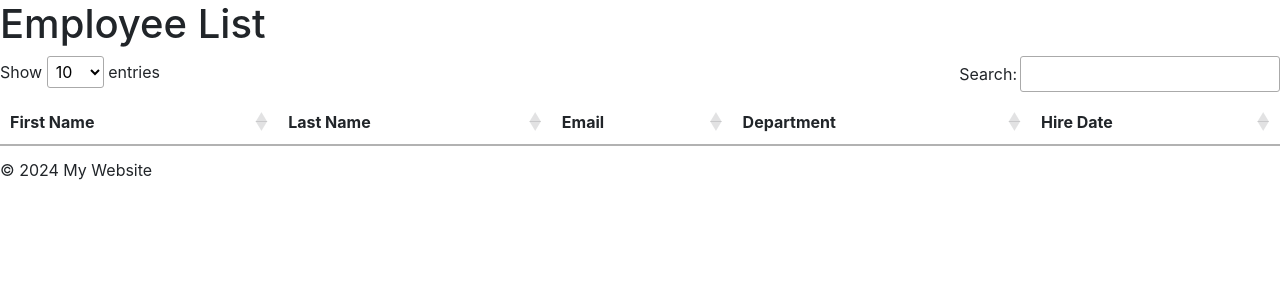
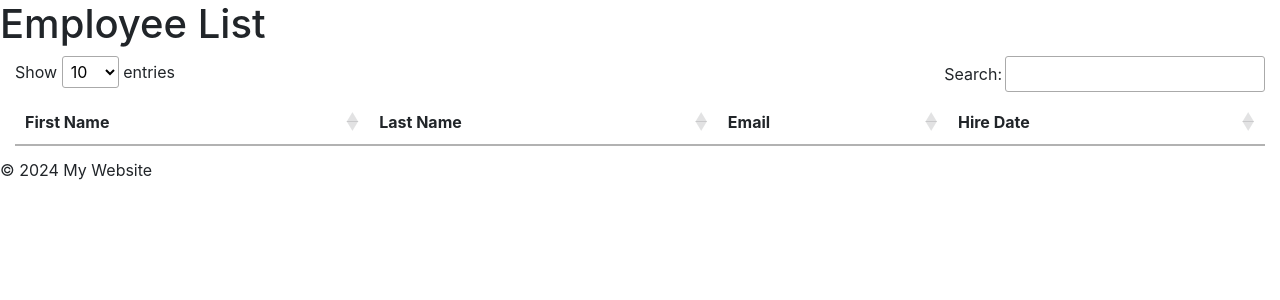
Before and after one commit to o-khytrov/HrManagement, a Django app: template hr_management/employees/templates/employee_list.html in a window 1280 px wide. Shown: the top 300 px of the page. Run offline with Django 3.2, Linux system fonts and the light colour scheme; the template is opened without the code that fills it, so the values that code supplies are empty; some libraries are stand-ins or nearby versions.

Commit message:
List view adjustments

```diff
--- a/hr_management/employees/templates/employee_list.html
+++ b/hr_management/employees/templates/employee_list.html
@@ -5,19 +5,21 @@
 
 {% block content %}
 <h1>Employee List</h1>
+<div class="container-fluid">
 <table id="employeeTable" class="display">
     <thead>
         <tr>
             <th>First Name</th>
             <th>Last Name</th>
             <th>Email</th>
-            <th>Department</th>
             <th>Hire Date</th>
         </tr>
     </thead>
     <tbody>
     </tbody>
 </table>
+</div>
+
 <script>
     $(document).ready(function() {
         $('#employeeTable').DataTable({
@@ -28,9 +30,10 @@
                 {"data": "first_name"},
                 {"data": "last_name"},
                 {"data": "email"},
-                {"data": "department"},
-                {"data": "hire_date"}
-            ]
+                {"data": "date_of_hire"}
+            ],
+            "pageLength": 10,
+            "lengthMenu": [[10, 25, 50, 100], [10, 25, 50, 100]]
         });
     });
 </script>
```
